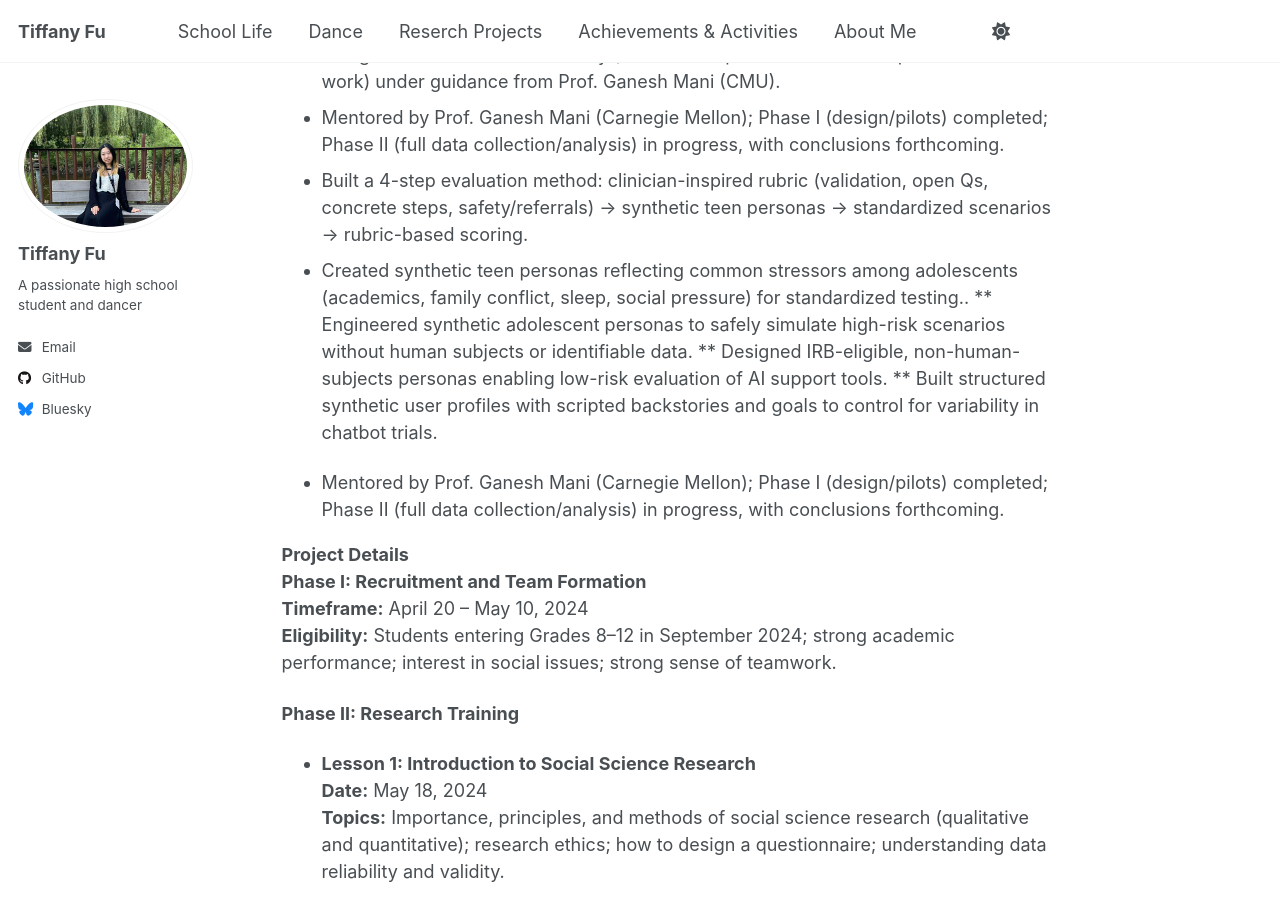
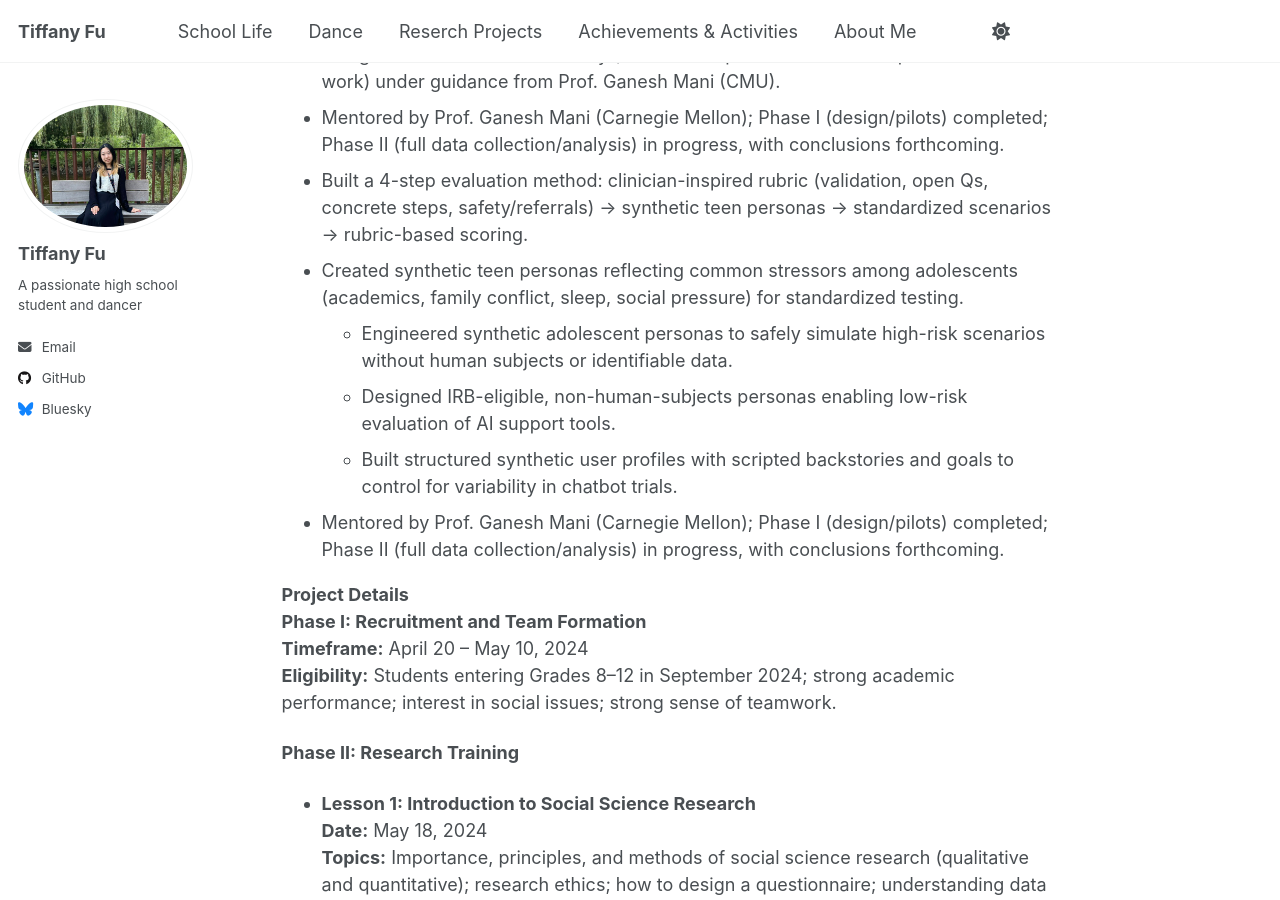
Before and after one commit to TiffanyJTFu/TiffanyFu, a Jekyll site: the page built from _teaching/MentalHealthAIChatbotProject.md, in a window 1280 px wide and 900 px high, scrolled down 1536 px. Built offline with Jekyll 4.4.1, drawn with Linux system fonts in a browser that asks for light colours; a script that is not in the unit is left out.

```diff
--- a/_teaching/MentalHealthAIChatbotProject.md
+++ b/_teaching/MentalHealthAIChatbotProject.md
@@ -17,10 +17,10 @@ After collecting my data, I will create/analyze a presentation (with data graphs
 * Designed a mixed-methods study (modeled on peer-reviewed therapist vs. LLM work) under guidance from Prof. Ganesh Mani (CMU).
 * Mentored by Prof. Ganesh Mani (Carnegie Mellon); Phase I (design/pilots) completed; Phase II (full data collection/analysis) in progress, with conclusions forthcoming.
 * Built a 4-step evaluation method: clinician-inspired rubric (validation, open Qs, concrete steps, safety/referrals) → synthetic teen personas → standardized scenarios → rubric-based scoring.
-* Created synthetic teen personas reflecting common stressors among adolescents (academics, family conflict, sleep, social pressure) for standardized testing..
-  ** Engineered synthetic adolescent personas to safely simulate high-risk scenarios without human subjects or identifiable data.
-** Designed IRB-eligible, non-human-subjects personas enabling low-risk evaluation of AI support tools.
-** Built structured synthetic user profiles with scripted backstories and goals to control for variability in chatbot trials.
+* Created synthetic teen personas reflecting common stressors among adolescents (academics, family conflict, sleep, social pressure) for standardized testing.
+  * Engineered synthetic adolescent personas to safely simulate high-risk scenarios without human subjects or identifiable data.
+  * Designed IRB-eligible, non-human-subjects personas enabling low-risk evaluation of AI support tools.
+  * Built structured synthetic user profiles with scripted backstories and goals to control for variability in chatbot trials.
 
 * Mentored by Prof. Ganesh Mani (Carnegie Mellon); Phase I (design/pilots) completed; Phase II (full data collection/analysis) in progress, with conclusions forthcoming.
 
```
